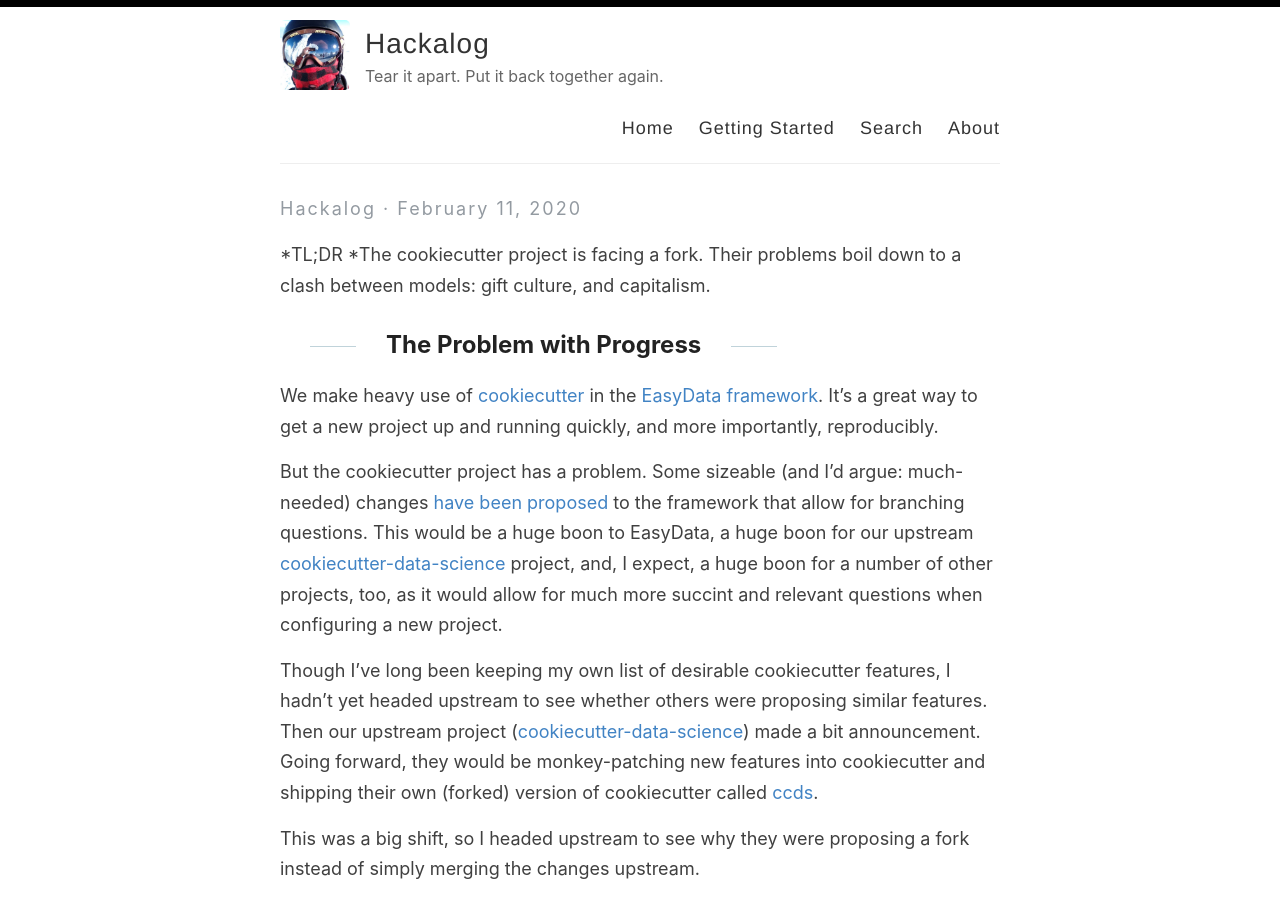
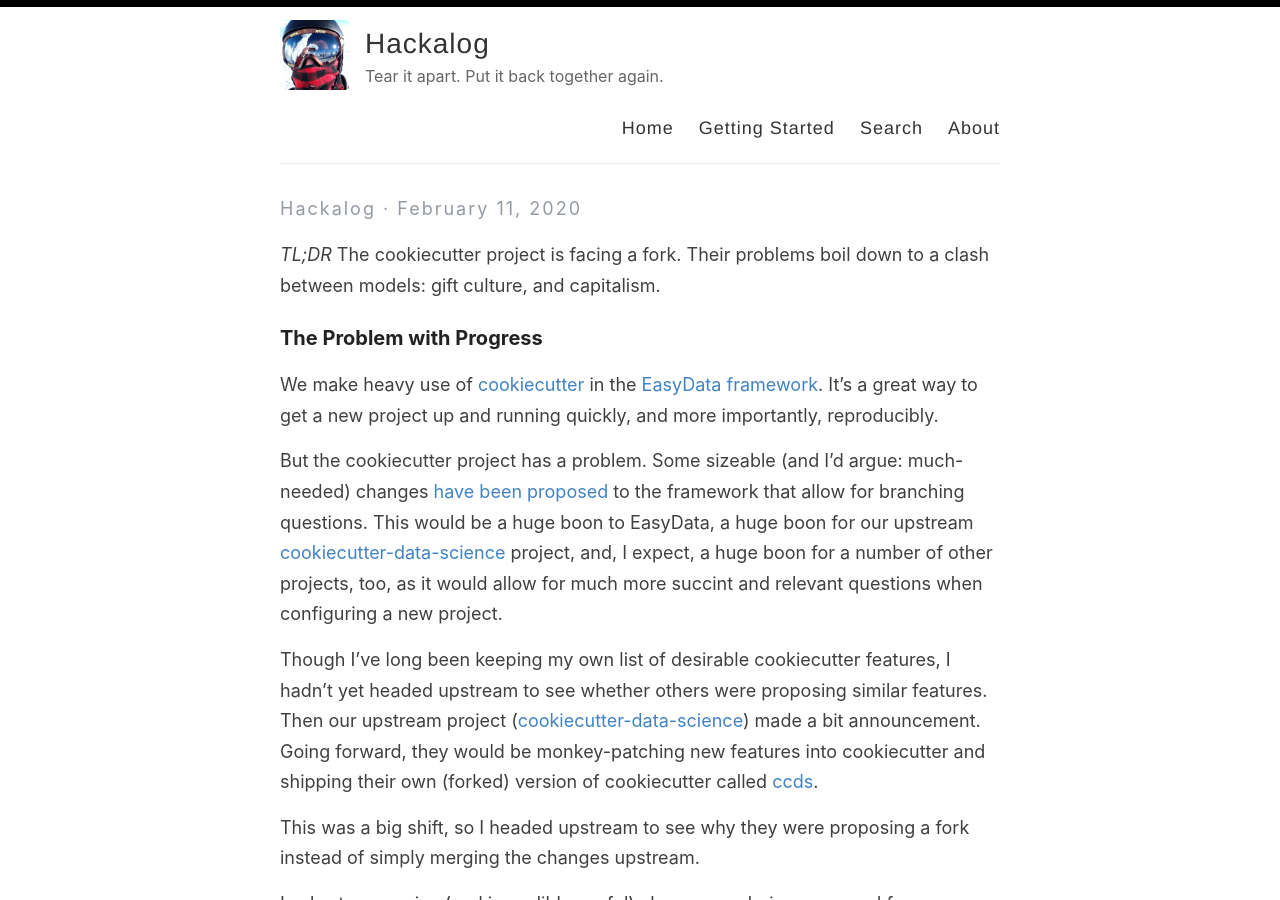
Before and after one commit to hackalog/hackalog.github.io, a Jekyll site: the page built from _posts/2020-02-11-cookiecutter.md, in a window 1280 px wide and 900 px high. Built offline with Jekyll 4.4.1, drawn with Linux system fonts in a browser that asks for light colours; our own code applies the rules of GitHub Pages for plain Markdown files.

Commit message:
try this. sigh

```diff
--- a/_posts/2020-02-11-cookiecutter.md
+++ b/_posts/2020-02-11-cookiecutter.md
@@ -6,10 +6,9 @@ categories: [reproducibility, cookiecutter, easydata]
 excerpt: The cookiecutter project is facing a fork. Their problems boil down to a clash between models: gift culture, and capitalism.
 ---
 
+*TL;DR* The cookiecutter project is facing a fork. Their problems boil down to a clash between models: gift culture, and capitalism.
 
-*TL;DR *The cookiecutter project is facing a fork. Their problems boil down to a clash between models: gift culture, and capitalism.
-
-## The Problem with Progress
+### The Problem with Progress
 
 We make heavy use of [cookiecutter] in the [EasyData framework]. It's
 a great way to get a new project up and running quickly, and
@@ -57,7 +56,7 @@ take it on.
 
 And they're almost certainly right. So where does that leave us as users?
 
-## Darwin and the Fork
+### Darwin and the Fork
 
 It could be argued that there is a mechanism within the open source
 world for solving this problem: **the fork**. If a given problem matters
@@ -89,7 +88,7 @@ Totally legit in Open Source. Also, totally dickish. Feelings get
 hurt, and that matters.
 
 
-## Capitalism vs the Gift Culture
+### Capitalism vs the Gift Culture
 
 I think what we have here is a clash of cultures.
 
```
